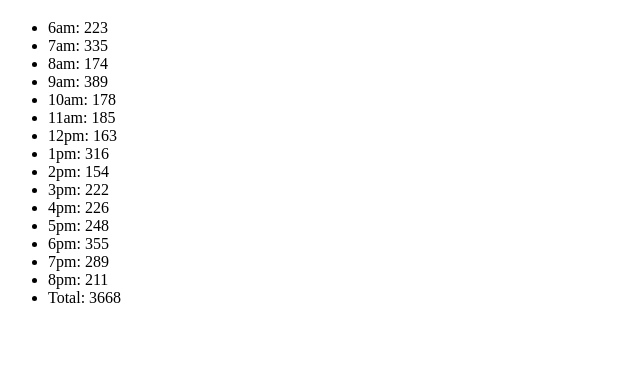
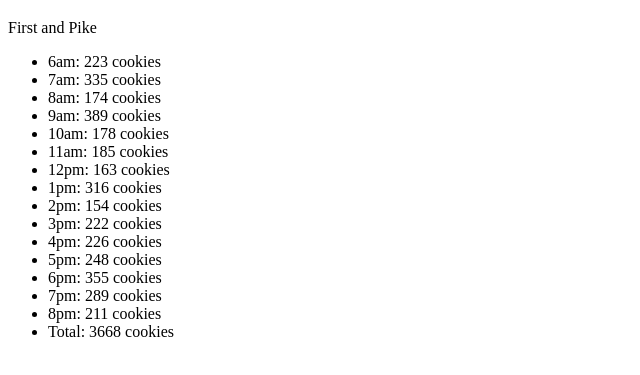
Before and after one commit to paulritzman/cookie-stand, a plain HTML site: page sales.html in a window 1280 px wide. Shown: the part 61-436 px from the top of the page, without its empty margins (0-640 px from the left). Drawn offline with Linux system fonts and the light colour scheme.

Commit message:
Begun work on the SeaTac Airport object; Compeleted function for calculating cookies sold each hour

```diff
--- a/js/app.js
+++ b/js/app.js
@@ -2,6 +2,7 @@
 
 var operatingHours = ['6am','7am','8am','9am','10am','11am','12pm','1pm','2pm','3pm','4pm','5pm','6pm','7pm','8pm'];
 
+// Creates object to represent the 1st and Pike cookie stand
 var storeFirstPike = {
   minCustHourly: 23,
   maxCustHourly: 65,
@@ -17,14 +18,14 @@ var storeFirstPike = {
       console.log(operatingHours[i] + ': ' + this.hourlyCookiesSold[i]);
     }
   },
-  totalCookiesSoldDaily: function() { // Calculates number of cookies sold daily
+  totalCookiesSoldDaily: function() { // Calculates total number of cookies sold that day
     for (var i = 0; i < this.hourlyCookiesSold.length; i++) {
       this.dailyCookiesSold += this.hourlyCookiesSold[i];
       console.log((this.dailyCookiesSold - this.hourlyCookiesSold[i]) + ' + ' + this.hourlyCookiesSold[i] + ' = ' + this.dailyCookiesSold);
     }
   },
   renderFirstPike: function() { // Writes the number of cookies sold each hour to sales.html as <li> elements
-    // Executes both methods to instantiate the keys with data
+    // Executes both methods to instantiate each property
     this.cookiesSoldHourly();
     this.totalCookiesSoldDaily();
 
@@ -33,15 +34,35 @@ var storeFirstPike = {
     // Writes number of cookies sold each hour
     for (var i = 0; i < operatingHours.length; i++) {
       var liElement = document.createElement('li');
-      liElement.textContent = operatingHours[i] + ': ' + this.hourlyCookiesSold[i];
+      liElement.textContent = operatingHours[i] + ': ' + this.hourlyCookiesSold[i] + ' cookies';
       ulElement.appendChild(liElement);
     }
 
     // Writes total number of cookies sold that day
     liElement = document.createElement('li');
-    liElement.textContent = 'Total: ' + this.dailyCookiesSold;
+    liElement.textContent = 'Total: ' + this.dailyCookiesSold + ' cookies';
     ulElement.appendChild(liElement);
   }
 };
 
+// Creates object to represent the SeaTac Airport cookie stand
+var storeSeaTacAirport = {
+  minCustHourly: 3,
+  maxCustHourly: 24,
+  avgCookiesPerCust: 1.2,
+  hourlyCookiesSold: [],
+  dailyCookiesSold: 0,
+  generateCustomers: function() {
+    return Math.random() * (this.maxCustHourly - this.minCustHourly) + this.minCustHourly;
+  },
+  cookiesSoldHourly: function() {
+    for (var i = 0; i < operatingHours.length; i++) {
+      this.hourlyCookiesSold.push(Math.round(this.generateCustomers() * this.avgCookiesPerCust));
+      console.log(operatingHours[i] + ': ' + this.hourlyCookiesSold[i]);
+    }
+  }
+};
+
 storeFirstPike.renderFirstPike();
+console.log('------------------- NEXT STORE -------------------');
+storeSeaTacAirport.cookiesSoldHourly();
--- a/sales.html
+++ b/sales.html
@@ -4,6 +4,7 @@
 </head>
 <body>
   <h1>Store Sales</h1>
+  <p>First and Pike</p>
   <ul id=first-pike>
   </ul>
   <script src="js/app.js"></script>
```
